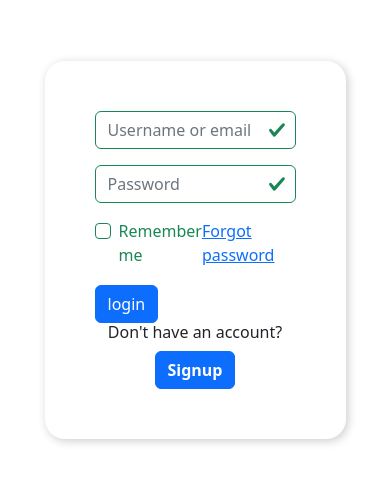
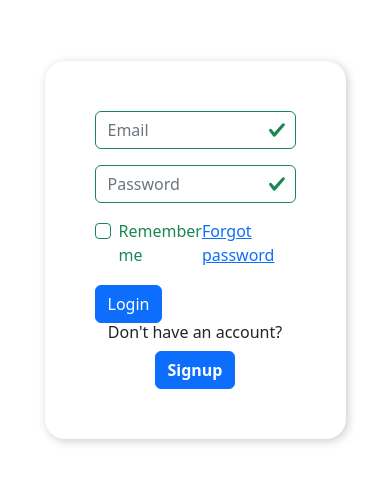
Before and after one commit to Psam4ord/cloud-gallery, a React (Create React App) app: page /login in a window 390 px wide. Shown: the part 172-654 px from the top of the page. Built offline with nearby package versions, Linux system fonts and the light colour scheme.

Commit message:
working on media queries

```diff
--- a/package.json
+++ b/package.json
@@ -7,6 +7,7 @@
     "@testing-library/react": "^13.3.0",
     "@testing-library/user-event": "^13.5.0",
     "bootstrap": "^5.2.0",
+    "joi": "^17.6.0",
     "react": "^18.2.0",
     "react-bootstrap": "^2.4.0",
     "react-dom": "^18.2.0",
--- a/src/App.js
+++ b/src/App.js
@@ -18,7 +18,7 @@ function App() {
       <Route path="/login" element={<Login />} />
       <Route path="/register" element={<SignUp />} />
       <Route path="/forgotpassword" element={<ForgotPassword />} />
-      <Route path="/contact-us" element={<ContactForm />} />
+      <Route path="/contact" element={<ContactForm />} />
       <Route path="/resetpassword" element={<ResetPassword />}/>
 
     </Routes>
--- a/src/components/ContactPage.js
+++ b/src/components/ContactPage.js
@@ -1,4 +1,5 @@
 import React from "react";
+import { Link } from "react-router-dom";
 import Button from "react-bootstrap/Button";
 import Form from "react-bootstrap/Form";
 import Row from "react-bootstrap/Row";
@@ -10,21 +11,24 @@ import "../styles/contactUs.css";
 
 const ContactForm = () => {
   return (
-    <Layout navItem={["", "", "contact us"]}>
+    <Layout navItem={["", "", "contact"]}>
       <div>
-        {/*form-section*/}
+           {/*form-section*/}
         <Card className="form-card">
           <h1>Contact us</h1>
           <Row>
             <Col className="left-section" xs={12} md={6}>
-              <Form className="left-section-form" validated>
-                <Form.Group className="mb-3">
+
+            <Form className="left-section-form" validated>
+
+            <Form.Group className="mb-3">
+                <Form.Control type="text" placeholder="full name" />
+              </Form.Group>
+
+              <Form.Group className="mb-3">
                   <Form.Control type="email" placeholder="email" />
                 </Form.Group>
 
-                <Form.Group className="mb-3">
-                  <Form.Control type="text" placeholder="full name" />
-                </Form.Group>
 
                 <Form.Group className="mb-3">
                   <Form.Control type="text" placeholder="Organization" />
@@ -39,7 +43,7 @@ const ContactForm = () => {
               </Form>
             </Col>
 
-            {/*image-section*/}
+                     {/*image-section*/}
             <Col className="right-section" xs={12} md={6}>
               <img src={camera} alt="camera" width={"100%"} height={"auto"} />
             </Col>
--- a/src/components/ForgotPasswordPage.js
+++ b/src/components/ForgotPasswordPage.js
@@ -16,7 +16,7 @@ const ForgotPassword = () => {
         <Form className='main-form'>
         <p className='lead fw-bold'> FORGOT PASSWORD </p>
         <Form.Group className="my-4" controlId="formBasicEmail">
-        <Form.Control type="text" placeholder="Enter username or email" validated/>
+        <Form.Control type="text" placeholder="Enter email" validated/>
         </Form.Group>
 
         <div className='reset-back-btn'>
--- a/src/components/LoginPage.js
+++ b/src/components/LoginPage.js
@@ -1,23 +1,74 @@
-import React from "react";
+import React, { useState } from "react";
 import Form from "react-bootstrap/Form";
 import Button from "react-bootstrap/Button";
 import Row from "react-bootstrap/Row";
 import Col from "react-bootstrap/Col";
+import Alert from "react-bootstrap/Alert";
 import { Link } from "react-router-dom";
 import "../styles/login.css";
+import { loginSchema } from "../validation";
 
 const Login = () => {
+  // states
+  const [email, setEmail] = useState("");
+  const [password, setPassword] = useState("");
+  const [alert, showAlert] = useState(false);
+  const [errMsg, setErrMsg] = useState('');
+
+  const handleLogin = (e) => {
+    e.preventDefault();
+    const { error, value } = loginSchema.validate({
+      Email: email,
+      Password: password,
+    });
+
+    if (error) {
+      showAlert(true)
+      setErrMsg(error.message)
+    } else {
+      setErrMsg('Successful')
+
+      setEmail("");
+      setPassword("");
+    }
+  };
+
   return (
-
-      <Row style={{width: '100%', height: '100vh', display: 'flex', justifyContent: 'center', alignItems: 'center'}} className='m-0 p-0'>
+    <Row
+      style={{
+        width: "100%",
+        height: "100vh",
+        display: "flex",
+        justifyContent: "center",
+        alignItems: "center",
+      }}
+      className="m-0 p-0"
+    >
+      <Alert
+        key={1}
+        variant={"danger"}
+        style={{ display: alert ? "block" : "none" }}
+      >
+        {errMsg}
+      </Alert>
       <Col xs={10} md={6} lg={4}>
         <Form className="login" validated>
           <Form.Group className="mb-3" controlId="formBasicEmail">
-              <Form.Control type="text" placeholder="Username or email" />
+            <Form.Control
+              type="text"
+              value={email}
+              placeholder="Email"
+              onChange={(e) => setEmail(e.target.value)}
+            />
           </Form.Group>
 
           <Form.Group className="mb-3" controlId="formBasicPassword">
-              <Form.Control type="password" placeholder="Password" />
+            <Form.Control
+              type="password"
+              value={password}
+              onChange={(e) => setPassword(e.target.value)}
+              placeholder="Password"
+            />
           </Form.Group>
 
           <div className="remember-me-forgot-password">
@@ -26,15 +77,15 @@ const Login = () => {
             </Form.Group>
 
             <Link to={"/forgotpassword"}>
-                <a href="#" className="forgot-password-link">Forgot password</a>
+              <a href="#" className="forgot-password-link">
+                Forgot password
+              </a>
             </Link>
           </div>
 
-            <Link to={"/home"}>
-              <Button variant="primary" type="submit">
-                login
+          <Button variant="primary" type="submit" onClick={handleLogin}>
+            Login
           </Button>
-            </Link>
 
           <h6 className="d-block text-center">Don't have an account? </h6>
           <Link to={"/register"}>
@@ -45,7 +96,6 @@ const Login = () => {
         </Form>
       </Col>
     </Row>
-
   );
 };
 
--- a/src/components/SignUpPage.js
+++ b/src/components/SignUpPage.js
@@ -12,8 +12,8 @@ import '../styles/SignUp.css';
 const SignUp = () => {
   return (
     <Layout navItem={''}>
-    <Row>
-    <Col className='main-Signup-form'>
+    <Row >
+    <Col className='main-Signup-form' >
     <Form  className='Sign-up' validated>
        <p className='lead fw-bold'> SIGN UP </p>
           <Form.Group className="my-3" controlId="formBasicEmail">
--- a/src/styles/SignUp.css
+++ b/src/styles/SignUp.css
@@ -1,36 +1,31 @@
-.main-Signup-form{
+.main-Signup-form {
   display: flex;
   flex-direction: row;
-    margin:50px;
-    height: 500PX;
-
-
-
-
-
+  margin: 50px;
+  height: 500px;
 }
 
-.Sign-up{
+.Sign-up {
   padding: 50px;
   width: 50%;
   box-shadow: 2px 2px 10px #ccc;
-border-radius:  30px 0px 0px 30px;
-
-
+  border-radius: 30px 0px 0px 30px;
 }
 
-.right-section{
-padding:50px;
+.right-section {
+  padding: 50px;
   width: 50%;
   box-shadow: 2px 2px 10px #ccc;
   border-radius: 0 30px 30px 0;
-background: linear-gradient(45deg, rgba(34,193,195,1) 5%, rgba(253,187,45,1) 100%);
-
+  background: linear-gradient(
+    45deg,
+    rgba(34, 193, 195, 1) 5%,
+    rgba(253, 187, 45, 1) 100%
+  );
 }
 
-
 /* Text animation */
-.right-section h1{
+.right-section h1 {
   display: flex;
   font-family: sans-serif;
   font-style: italic;
@@ -43,13 +38,33 @@ background: linear-gradient(45deg, rgba(34,193,195,1) 5%, rgba(253,187,45,1) 100
   animation: Welcome 2s ease-out 1s infinite alternate backwards;
 }
 
-@keyframes Welcome{
-    0%{
+@keyframes Welcome {
+  0% {
     transform: scale(0);
   }
 
-
-      100%{
+  100% {
     transform: scale(1.5);
   }
 }
+
+/* Media queries */
+/*  mobile Phones screen */
+@media only screen and (max-width: 600px) {
+  .right-section {
+    display: none;
+  }
+  .Sign-up {
+    display: flex;
+    flex-direction: column;
+    justify-content: center;
+    width: 100%;
+    margin: 0;
+    box-shadow: 2px 2px 10px #ccc;
+    border-radius: 30px;
+  }
+  .main-Signup-form{
+    margin: 0;
+    padding:30px 0 30px 0;
+  }
+}
--- a/src/styles/landing.css
+++ b/src/styles/landing.css
@@ -81,6 +81,10 @@
    height: auto;
    padding: 50px;
 
+}
 
+/* media queries */
+/* Mobile phones */
+@media only screen and (min-max) {
 
 }
--- /dev/null
+++ b/src/validation/index.js
@@ -0,0 +1,64 @@
+const Joi = require("joi");
+
+// schema description and validation
+
+export const loginSchema = Joi.object({
+
+  Email: Joi.string().email({minDomainSegments: 2, tlds: { allow: ["com", "net", "org"] }}).required(),
+
+  Password: Joi.string().pattern(new RegExp("^[a-zA-Z0-9]{3,30}$")).min(8).required(),
+
+  repeat_password: Joi.ref("password"),
+
+});
+
+export const registerSchema = Joi.object({
+  username: Joi.string().alphanum().min(3).max(30).required(),
+
+  password: Joi.string().pattern(new RegExp("^[a-zA-Z0-9]{3,30}$")),
+
+  repeat_password: Joi.ref("password"),
+
+  email: Joi.string().email({
+    minDomainSegments: 2,
+    tlds: { allow: ["com", "net", "org"] },
+  }),
+});
+
+export const SignupSchema = Joi.object({
+  username: Joi.string().alphanum().min(3).max(30).required(),
+
+  email: Joi.string().email({
+    minDomainSegments: 2,
+    tlds: { allow: ["com", "net", "org"] },
+  }),
+  password: Joi.string().pattern(new RegExp("^[a-zA-Z0-9]{3,30}$")),
+
+  repeat_password: Joi.ref("password"),
+
+});
+
+
+export const resetPasswordSchema =Joi.object({
+  password: Joi.string().pattern(new RegExp("^[a-zA-Z0-9]{3,30}$")),
+
+  repeat_password: Joi.ref("password"),
+
+});
+
+export const forgotPasswordSchema =Joi.object({
+  email: Joi.string().email({
+    minDomainSegments: 2,
+    tlds: { allow: ["com", "net", "org"] },
+  }),
+
+});
+
+// contact-us form --email validation--
+export const contactSchema =Joi.object({
+  email: Joi.string().email({
+    minDomainSegments: 2,
+    tlds: { allow: ["com", "net", "org"] },
+  }),
+
+});
```
Also changed, not shown: 1 other file (tests, documents, lock files or other folders). Lines whose indentation alone changed are shown as unchanged.
